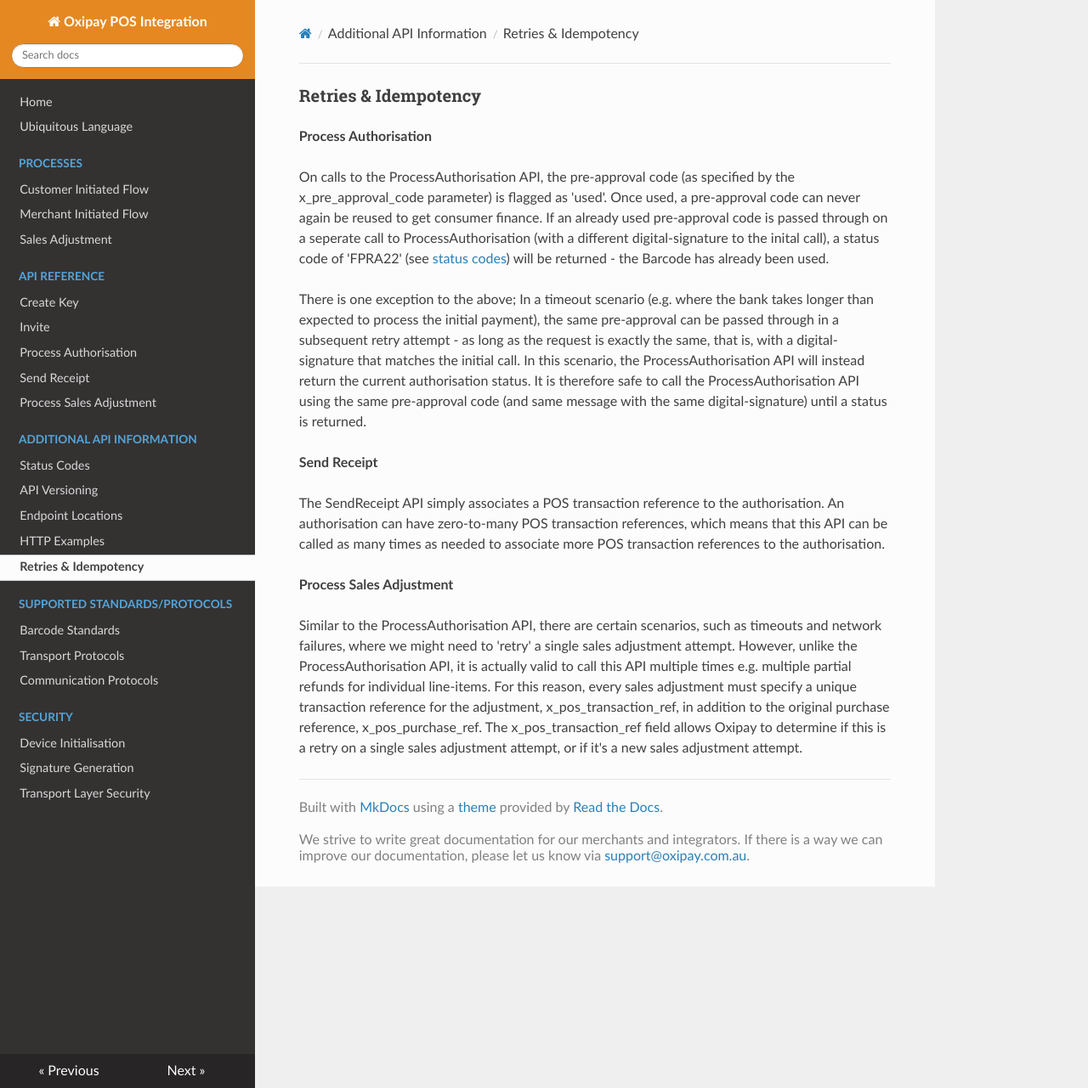
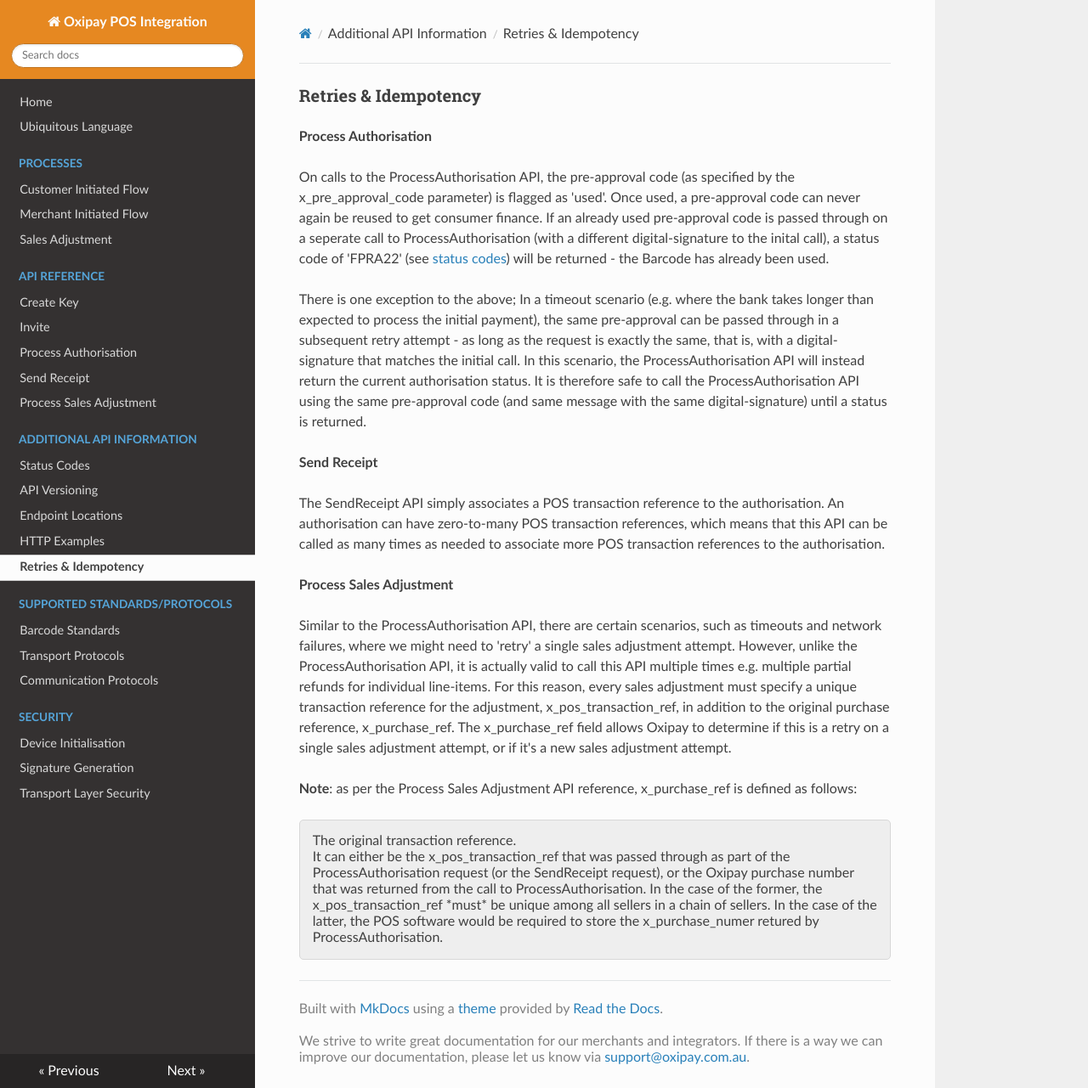
Before and after one commit to oxipay/posdocs, an MkDocs documentation site: the page built from docs/api_information/retries_and_idempotency.md, in a window 1280 px wide and 1281 px high. Shown: the whole window at 85% size. Built offline with MkDocs 1.6.1, drawn with Linux system fonts in a browser that asks for light colours; nearby versions of some CDN libraries; old or Windows-style settings are respelled for this version of MkDocs.

Commit message:
minor changes based on Joy's comments in regards to retries and idempotency

```diff
--- a/docs/api_information/retries_and_idempotency.md
+++ b/docs/api_information/retries_and_idempotency.md
@@ -12,4 +12,9 @@ The SendReceipt API simply associates a POS transaction reference to the authori
 
 <b>Process Sales Adjustment</b>
 
-Similar to the ProcessAuthorisation API, there are certain scenarios, such as timeouts and network failures, where we might need to 'retry' a single sales adjustment attempt. However, unlike the ProcessAuthorisation API, it is actually valid to call this API multiple times e.g. multiple partial refunds for individual line-items. For this reason, every sales adjustment must specify a unique transaction reference for the adjustment, x_pos_transaction_ref, in addition to the original purchase reference, x_pos_purchase_ref. The x_pos_transaction_ref field allows Oxipay to determine if this is a retry on a single sales adjustment attempt, or if it's a new sales adjustment attempt.
+Similar to the ProcessAuthorisation API, there are certain scenarios, such as timeouts and network failures, where we might need to 'retry' a single sales adjustment attempt. However, unlike the ProcessAuthorisation API, it is actually valid to call this API multiple times e.g. multiple partial refunds for individual line-items. For this reason, every sales adjustment must specify a unique transaction reference for the adjustment, x_pos_transaction_ref, in addition to the original purchase reference, x_purchase_ref. The x_purchase_ref field allows Oxipay to determine if this is a retry on a single sales adjustment attempt, or if it's a new sales adjustment attempt.
+
+**Note**: as per the Process Sales Adjustment API reference, x_purchase_ref is defined as follows:
+<div class="panel">
+The original transaction reference.<br/>It can either be the x_pos_transaction_ref that was passed through as part of the ProcessAuthorisation request (or the SendReceipt request), or the Oxipay purchase number that was returned from the call to ProcessAuthorisation. In the case of the former, the x_pos_transaction_ref *must* be unique among all sellers in a chain of sellers. In the case of the latter, the POS software would be required to store the x_purchase_numer retured by ProcessAuthorisation.
+</div>
```
Also changed, not shown: docs/api_information/http_examples.md (+3 -3 lines).
